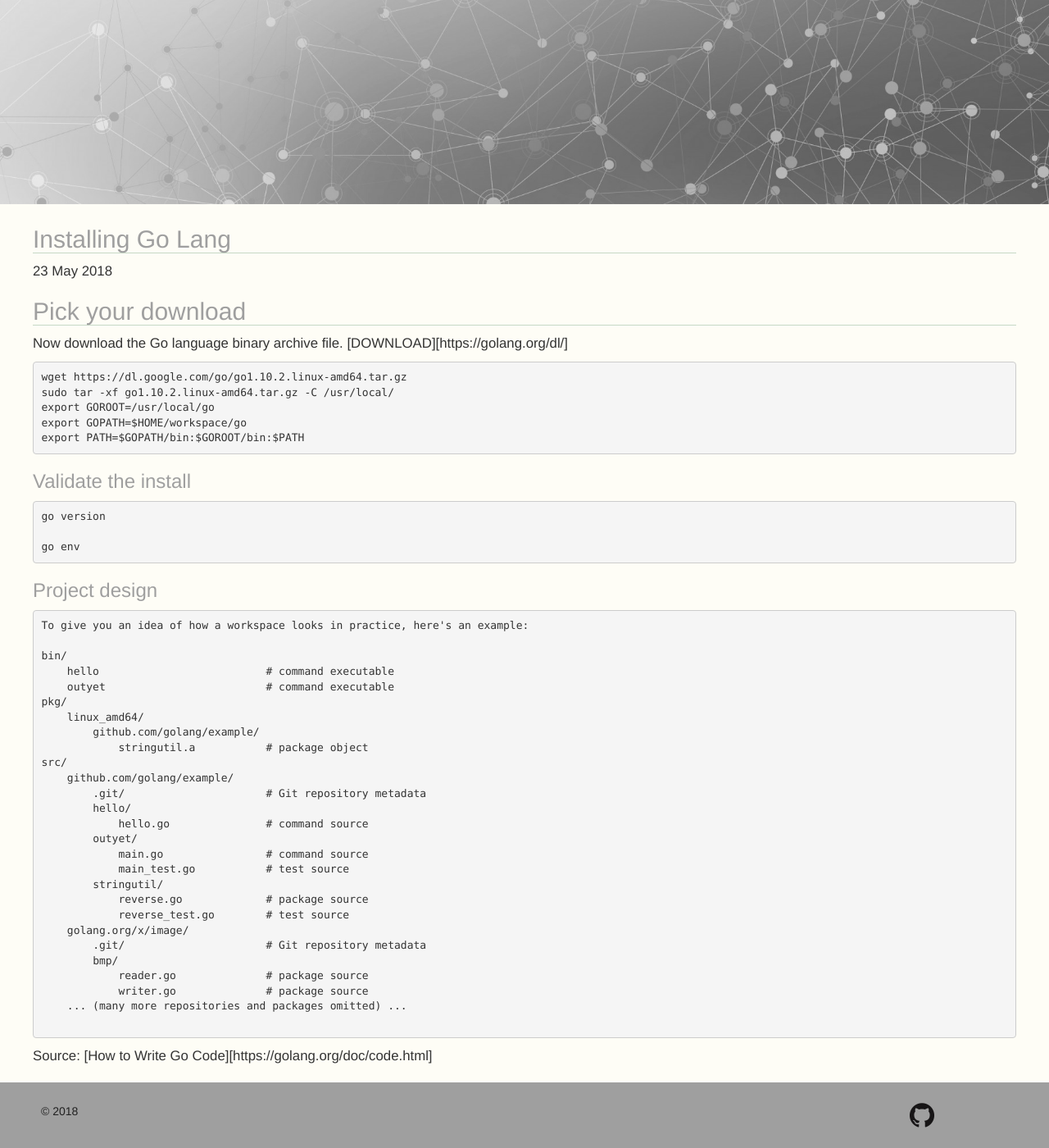
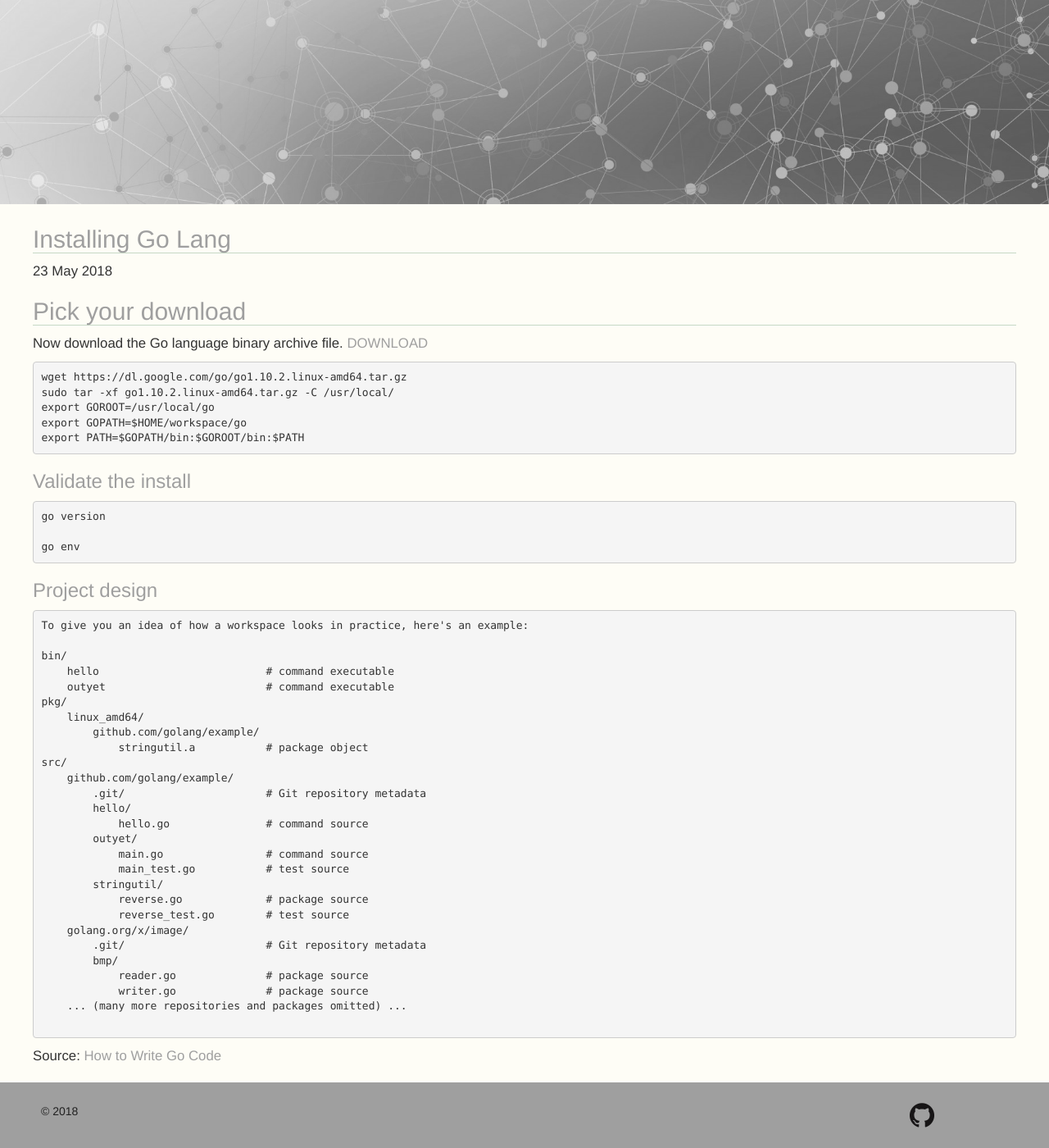
Before and after one commit to GerhardOfRivia/GerhardOfRivia.github.io, a Jekyll site: the page built from _posts/2018-5-23-Installing-go-lang.md, in a window 1280 px wide and 1400 px high, scrolled down 151 px. Shown: the whole window at 82% size. Built offline with Jekyll 4.4.1, drawn with Linux system fonts in a browser that asks for light colours; nearby versions of some CDN libraries.

Commit message:
blog: installing go lang

````diff
--- a/_posts/2018-5-23-Installing-go-lang.md
+++ b/_posts/2018-5-23-Installing-go-lang.md
@@ -4,7 +4,7 @@ layout: posts
 
 ## Pick your download
 
-Now download the Go language binary archive file. [DOWNLOAD][https://golang.org/dl/]
+Now download the Go language binary archive file. [DOWNLOAD](https://golang.org/dl/)
 
 ```
 wget https://dl.google.com/go/go1.10.2.linux-amd64.tar.gz
@@ -54,4 +54,4 @@ src/
 
 ```
 
-Source: [How to Write Go Code][https://golang.org/doc/code.html]
+Source: [How to Write Go Code](https://golang.org/doc/code.html)
````
